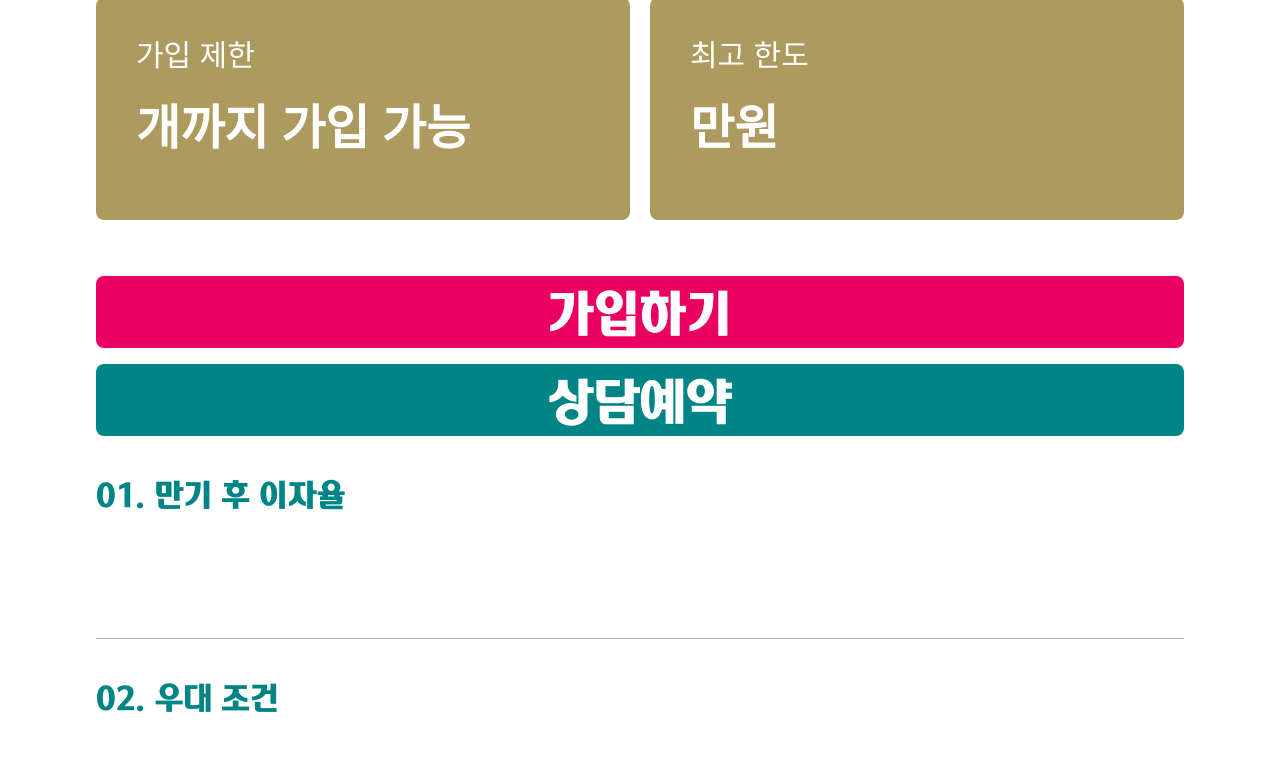
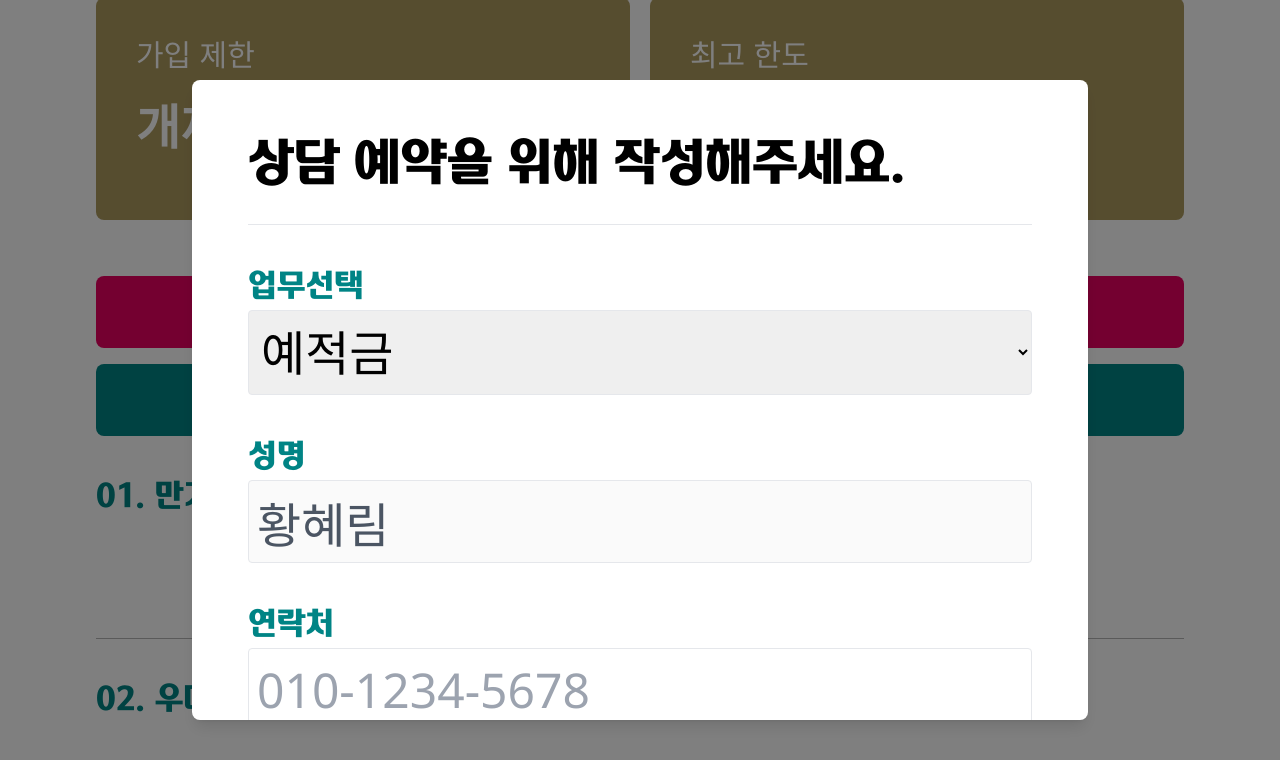
Before and after one commit to hee-ha/hana-heritage-FE, a React (Create React App) app: page /deposits/detail in a window 1280 px wide. Both pictures are taken after a click on the button "상담예약". Shown: the part 649-1409 px from the top of the page. Built offline with nearby package versions, Linux system fonts and the light colour scheme; no server answers; a web font is replaced by a local one.

Commit message:
fix : 상담 신청 폼 버튼 코드 누락 복구

```diff
--- a/src/pages/deposits/DepositsDetail.jsx
+++ b/src/pages/deposits/DepositsDetail.jsx
@@ -1,8 +1,15 @@
 import { React, useEffect, useState } from "react";
 import { Link, useSearchParams } from "react-router-dom";
+import { Accordion } from "flowbite-react";
 import axios from "axios";
 
 function DepositsDetail() {
+  // 상담 신청 폼
+	const [showModal, setShowModal] = useState(false);
+	const [agreement, setAgreement] = useState(false);
+	const [phoneNumber, setPhoneNumber] = useState("");
+
+  // 예적금 상품 상세 정보
   const [depositsDetail, setDepositsDetail] = useState([]);
   const [searchParams, setSearchParams] = useSearchParams();
   console.log(searchParams.get("id"));
@@ -75,10 +82,12 @@ function DepositsDetail() {
             가입하기
           </button>
         </Link>
-        <button className="w-full text-white font-hana2 font-semibold text-5xl bg-hanaGreen py-3 px-8 z-10 mt-4 transition-transform transform hover:animate-bubbly rounded-lg">
+        <button
+						onClick={() => setShowModal(true)}
+						className="w-full text-white font-hana2 font-semibold text-5xl bg-hanaGreen py-3 px-8 z-10 mt-4 transition-transform transform hover:animate-bubbly rounded-lg"
+        >
           상담예약
         </button>
-
         <ul role="list" class="divide-y divide-hanaSilver">
           <li className="justify-between gap-x-6 py-5">
             <p className="my-5 font-hana2 font-bold text-hanaGreen">
@@ -134,6 +143,211 @@ function DepositsDetail() {
           </button>
         </Link>
       </div>
+
+
+      {/* 상담 예약 폼 */}
+			{showModal && (
+				<div className="fixed inset-0 flex items-center justify-center bg-black bg-opacity-50">
+					<div className="bg-white p-14 rounded-lg shadow-lg max-w-4xl w-full max-h-[80vh] overflow-auto">
+						<p className="font-hana2 font-semibold text-5xl pb-5 mb-5">
+							상담 예약을 위해 작성해주세요.
+						</p>
+						<hr />
+
+						<div className="my-10 text-3xl space-y-10">
+							<div>
+								<label className="font-hana2 font-bold text-hanaGreen">
+									업무선택
+								</label>
+								<select
+									id="country"
+									name="country"
+									autocomplete="country-name"
+									className="w-full p-2 border rounded mt-2 text-5xl"
+								>
+									<option>예적금</option>
+									<option>대출</option>
+									<option>외환</option>
+									<option>펀드, 보험, 연금, 일임형 ISA</option>
+									<option>폰, 모바일, 인터넷뱅킹</option>
+									<option>기업뱅킹</option>
+									<option>퇴직연금</option>
+								</select>
+							</div>
+							<div>
+								<label className="font-hana2 font-bold text-hanaGreen">
+									성명
+								</label>
+								<input
+									type="text"
+									value="황혜림"
+									className="w-full p-2 border rounded mt-2 text-5xl text-gray-600"
+									disabled
+								/>
+							</div>
+							<div>
+								<label className="font-hana2 font-bold text-hanaGreen">
+									연락처
+								</label>
+								<input
+									type="text"
+									placeholder="010-1234-5678"
+									className="w-full p-2 border rounded mt-2 text-5xl"
+								/>
+							</div>
+							<div>
+								<label className="font-hana2 font-bold text-hanaGreen">
+									상담예약일시
+								</label>
+								<input
+									type="text"
+									placeholder="상담예약일시"
+									className="w-full p-2 border rounded mt-2 text-5xl"
+								/>
+							</div>
+						</div>
+
+						<Accordion>
+							<Accordion.Panel isOpen={true}>
+								<Accordion.Title>개인정보 수집 및 이용 동의</Accordion.Title>
+								<Accordion.Content>
+									<p className="leading-snug mb-5">
+										고객님의 상담업무를 처리하기 위해서는 개인정보보호법 제15조
+										1항 및 제24조 1항에 따라 아래의 내용에 대하여 고객님의
+										동의가 필요합니다 .<br />
+									</p>
+									<p className="leading-snug mb-5">
+										<strong>1. 개인정보의 수집,이용목적</strong>
+										<br />
+										상담업무 처리를 위한 본인식별, 본인의사확인 및 상담결과 통보
+									</p>
+
+									<p className="leading-snug mb-5">
+										<strong>2.수집하는 개인정보의 항목</strong>
+										<br />
+										성명, 전화번호
+									</p>
+
+									<p className="leading-snug mb-5">
+										<strong>3. 개인정보의 보유 및 이용 기간</strong>
+										<br />위 개인정보는 수집·이용에 관한 동의일로부터 처리
+										종료일까지 위 이용목적을 위하여 보유·이용됩니다. 단,
+										(금융)거래 종료일 후에는 금융사고 조사, 분쟁해결, 민원처리,
+										볍령상 의무이행 및 당행의 리스크 관리업무만을 위하여 보유
+										이용됩니다.
+									</p>
+
+									<p className="leading-snug mb-5">
+										<strong>
+											4. 고객님은 개인정보 수집 및 이용을 거부할 권리가 있으며
+											권리행사 시 상담이 거부될 수 있습니다.
+										</strong>
+										<br />
+									</p>
+
+									<p className="leading-snug mb-5">
+										<strong>제공 항목</strong>
+										<br />
+										일반개인정보 : 성명, 생년월일
+									</p>
+								</Accordion.Content>
+							</Accordion.Panel>
+						</Accordion>
+
+						<div className="bg-hanaRed/10 border border-hanaRed rounded-lg my-10 p-10">
+							<p className="mb-3 font-hana2 font-bold text-hanaRed">
+								개인정보 수집 및 이용 동의여부
+							</p>
+							<p className="leading-snug mt-10 mb-5">
+								개인정보 수집 및 이용에 동의하셔야 상담이 가능합니다. 개인정보
+								수집 및 이용에 동의하십니까?
+							</p>
+							<ul className="grid w-full gap-6 md:grid-cols-2">
+								<li>
+									<input
+										type="radio"
+										id="hosting-small3"
+										name="hosting3"
+										value="hosting-small3"
+										className="hidden peer"
+										required
+									/>
+									<label
+										for="hosting-small3"
+										className="inline-flex items-center justify-between w-full p-5 text-hanaRed bg-white rounded-lg cursor-pointer  peer-checked:bg-hanaRed peer-checked:text-white hover:bg-gray-100 "
+									>
+										<div className="block">
+											<div className="w-full">동의합니다.</div>
+										</div>
+										<svg
+											className="h-8 w-8 rtl:rotate-180"
+											fill="none"
+											viewBox="0 0 24 24"
+											stroke="currentColor"
+										>
+											<path
+												stroke-linecap="round"
+												stroke-linejoin="round"
+												stroke-width="2"
+												d="M9 12l2 2 4-4m6 2a9 9 0 11-18 0 9 9 0 0118 0z"
+											/>
+										</svg>
+									</label>
+								</li>
+								<li>
+									<input
+										type="radio"
+										id="hosting-big3"
+										name="hosting3"
+										value="hosting-big3"
+										className="hidden peer"
+									/>
+									<label
+										for="hosting-big3"
+										className="inline-flex items-center justify-between w-full p-5 text-hanaRed bg-white rounded-lg cursor-pointer  peer-checked:bg-hanaRed peer-checked:text-white hover:bg-gray-100 "
+									>
+										<div className="block">
+											<div className="w-full">동의하지 않습니다.</div>
+										</div>
+										<svg
+											className="h-8 w-8 rtl:rotate-180"
+											fill="none"
+											viewBox="0 0 24 24"
+											stroke="currentColor"
+										>
+											<path
+												stroke-linecap="round"
+												stroke-linejoin="round"
+												stroke-width="2"
+												d="M9 12l2 2 4-4m6 2a9 9 0 11-18 0 9 9 0 0118 0z"
+											/>
+										</svg>
+									</label>
+								</li>
+							</ul>
+						</div>
+
+						<div className="space-x-5 mt-4 flex justify-end">
+							<button
+								onClick={() => {
+									setShowModal(false);
+								}}
+								className="p-5 bg-hanaGreen text-white rounded"
+							>
+								신청하기
+							</button>
+							<button
+								onClick={() => {
+									setShowModal(false);
+								}}
+								className="p-5 bg-gray-500 text-white rounded hover:bg-gray-600"
+							>
+								취소하기
+							</button>
+						</div>
+					</div>
+				</div>
+			)}
     </div>
   );
 }
```
